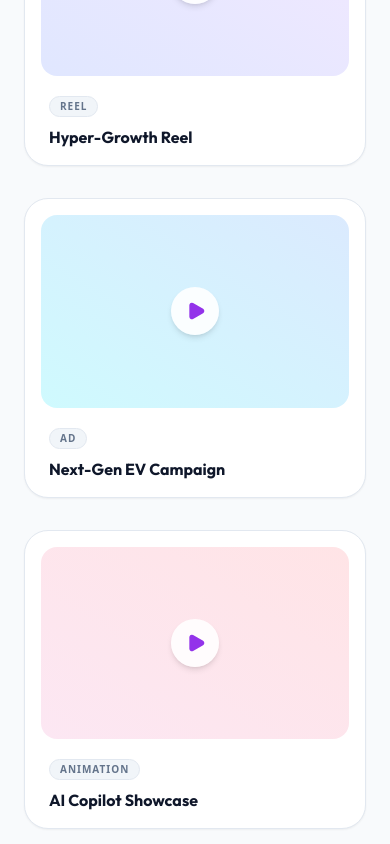
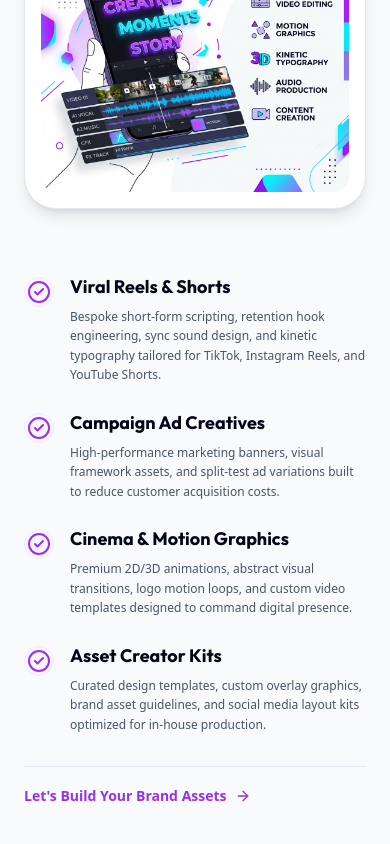
Before and after one commit to CortexHive/site1, a Next.js app: page /creative-studio in a window 390 px wide. Shown: the part 4640-5484 px from the top of the page. Built offline with nearby package versions, Linux system fonts and the light colour scheme.

Commit message:
feat: replace creative studio projects grid with premium infographic banner and capabilities text

```diff
--- a/src/components/creative-studio/portfolio-showcase.tsx
+++ b/src/components/creative-studio/portfolio-showcase.tsx
@@ -1,38 +1,26 @@
 "use client";
 
 import { motion } from "framer-motion";
-import { Play } from "lucide-react";
+import Image from "next/image";
+import { CheckCircle2, ArrowRight } from "lucide-react";
+import Link from "next/link";
 
-const projects = [
+const capabilities = [
   {
-    title: "Hyper-Growth Reel",
-    category: "Reel",
-    bg: "from-indigo-100 to-purple-100",
+    title: "Viral Reels & Shorts",
+    desc: "Bespoke short-form scripting, retention hook engineering, sync sound design, and kinetic typography tailored for TikTok, Instagram Reels, and YouTube Shorts.",
   },
   {
-    title: "Next-Gen EV Campaign",
-    category: "Ad",
-    bg: "from-cyan-100 to-blue-100",
+    title: "Campaign Ad Creatives",
+    desc: "High-performance marketing banners, visual framework assets, and split-test ad variations built to reduce customer acquisition costs.",
   },
   {
-    title: "AI Copilot Showcase",
-    category: "Animation",
-    bg: "from-pink-100 to-rose-100",
+    title: "Cinema & Motion Graphics",
+    desc: "Premium 2D/3D animations, abstract visual transitions, logo motion loops, and custom video templates designed to command digital presence.",
   },
   {
-    title: "Rydigoo Shift Swap",
-    category: "Reel",
-    bg: "from-purple-100 to-violet-100",
-  },
-  {
-    title: "EV Expo 3D Map",
-    category: "Animation",
-    bg: "from-emerald-100 to-teal-100",
-  },
-  {
-    title: "Run the UK Trailer",
-    category: "Ad",
-    bg: "from-amber-100 to-orange-100",
+    title: "Asset Creator Kits",
+    desc: "Curated design templates, custom overlay graphics, brand asset guidelines, and social media layout kits optimized for in-house production.",
   },
 ];
 
@@ -43,48 +31,79 @@ export default function PortfolioShowcase() {
         {/* Section Heading */}
         <div className="text-center max-w-3xl mx-auto mb-20 space-y-4">
           <span className="text-xs font-bold uppercase tracking-[0.25em] text-purple-600 block">
-            Featured Projects
+            Creative Showcase
           </span>
           <h2 className="text-3xl sm:text-5xl font-extrabold text-slate-950 tracking-tight font-outfit">
-            Our Creative Showcase
+            Our Studio Capabilities
           </h2>
           <p className="text-slate-600 text-sm sm:text-base leading-relaxed">
-            Take a look at some of the viral campaigns, motion assets, and ads we have crafted for client partners.
+            We deliver state-of-the-art visual assets and social toolkits that stop the scroll and drive conversion.
           </p>
         </div>
 
-        {/* Portfolio Grid */}
-        <div className="grid grid-cols-1 sm:grid-cols-2 lg:grid-cols-3 gap-8">
-          {projects.map((project, index) => (
+        {/* Infographic & Text Layout */}
+        <div className="grid grid-cols-1 lg:grid-cols-12 gap-16 items-center">
+          {/* Left: Beautiful Marketing Image Banner */}
           <motion.div
-              key={project.title}
-              initial={{ opacity: 0, y: 30 }}
-              whileInView={{ opacity: 1, y: 0 }}
+            initial={{ opacity: 0, x: -30 }}
+            whileInView={{ opacity: 1, x: 0 }}
             viewport={{ once: true, margin: "-100px" }}
-              transition={{ duration: 0.5, delay: index * 0.1 }}
-              className="group bg-white border border-slate-200 rounded-3xl p-4 shadow-sm hover:shadow-lg hover:-translate-y-1.5 transition-all duration-300 flex flex-col justify-between"
+            transition={{ duration: 0.6 }}
+            className="lg:col-span-6 relative aspect-square md:aspect-[4/3] lg:aspect-square w-full rounded-[2rem] overflow-hidden border border-slate-200 shadow-lg group bg-white p-4"
           >
-              {/* Thumbnail Placeholder */}
-              <div className={`relative aspect-[16/10] w-full rounded-2xl bg-gradient-to-tr ${project.bg} overflow-hidden flex items-center justify-center`}>
-                {/* Floating Play Button Overlay */}
-                <div className="absolute inset-0 bg-purple-950/0 group-hover:bg-purple-950/20 transition-colors duration-300 z-10 flex items-center justify-center">
-                  <div className="w-12 h-12 rounded-full bg-white/90 group-hover:bg-purple-650 group-hover:bg-purple-600 group-hover:text-white flex items-center justify-center text-purple-600 shadow-md group-hover:scale-110 transition-all duration-300">
-                    <Play className="w-5 h-5 fill-current ml-0.5" />
+            <div className="relative w-full h-full rounded-2xl overflow-hidden bg-slate-100">
+              <Image
+                src="/creative-showcase.png"
+                alt="Cortex Hive Creative Capabilities Showcase"
+                fill
+                className="object-cover group-hover:scale-103 transition-transform duration-500"
+                sizes="(max-w-7xl) 100vw, 50vw"
+              />
+            </div>
+            {/* Soft decorative glow */}
+            <div className="absolute -inset-1 rounded-[2rem] bg-gradient-to-tr from-purple-500/10 to-cyan-500/10 opacity-0 group-hover:opacity-100 transition-opacity duration-300 blur-sm pointer-events-none -z-10" />
+          </motion.div>
+
+          {/* Right: Detailed Explanations */}
+          <motion.div
+            initial={{ opacity: 0, x: 30 }}
+            whileInView={{ opacity: 1, x: 0 }}
+            viewport={{ once: true, margin: "-100px" }}
+            transition={{ duration: 0.6, delay: 0.15 }}
+            className="lg:col-span-6 space-y-8"
+          >
+            <div className="space-y-6">
+              {capabilities.map((cap) => (
+                <div key={cap.title} className="flex gap-4 items-start group">
+                  <div className="mt-1 p-0.5 rounded-full bg-purple-50 text-purple-600 border border-purple-100 group-hover:bg-purple-600 group-hover:text-white transition-colors duration-300">
+                    <CheckCircle2 className="w-4.5 h-4.5" />
+                  </div>
+                  <div className="space-y-1.5">
+                    <h3 className="text-lg font-bold text-slate-950 font-outfit">
+                      {cap.title}
+                    </h3>
+                    <p className="text-slate-600 text-xs sm:text-sm leading-relaxed font-medium">
+                      {cap.desc}
+                    </p>
                   </div>
                 </div>
+              ))}
             </div>
 
-              {/* Title & Metadata */}
-              <div className="pt-4 px-2 space-y-2">
-                <span className="inline-flex items-center px-2.5 py-0.5 rounded-full text-[10px] font-bold tracking-widest text-slate-500 bg-slate-100 border border-slate-200 uppercase">
-                  {project.category}
-                </span>
-                <h3 className="text-base font-bold text-slate-900 font-outfit">
-                  {project.title}
-                </h3>
+            <div className="pt-4 border-t border-slate-200">
+              <Link
+                href="#contact"
+                onClick={(e) => {
+                  e.preventDefault();
+                  document.querySelector("#contact")?.scrollIntoView({ behavior: "smooth" });
+                }}
+                className="inline-flex items-center gap-2 text-sm font-bold text-purple-600 hover:text-purple-800 transition-colors"
+              >
+                <span>Let&apos;s Build Your Brand Assets</span>
+                <ArrowRight className="w-4 h-4" />
+              </Link>
             </div>
           </motion.div>
-          ))}
         </div>
       </div>
     </section>
```
Also changed, not shown: public/creative-showcase.png (added). Lines whose indentation alone changed are shown as unchanged.
